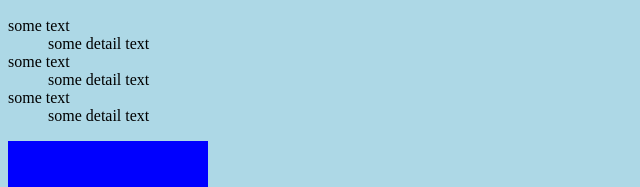
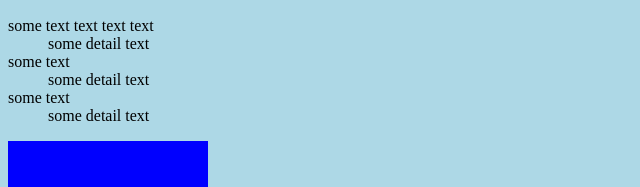
Before and after one commit to modaresi44/FirstHTMLproject, a plain HTML site: page home.html in a window 1280 px wide. Shown: the part 949-1136 px from the top of the page, 0-640 px from the left. Drawn offline with Linux system fonts and the light colour scheme.

Commit message:
changhing some text in home page

```diff
--- a/home.html
+++ b/home.html
@@ -33,7 +33,7 @@
 		<img src="http://www.w3schools.com/images/w3schools_green.jpg" alt="Tutorial image"/>
 
 		<dl>
-			<dt>some text</dt>
+			<dt>some text text text text</dt>
 			<dd>some detail text</dd>
 			<dt>some text</dt>
 			<dd>some detail text</dd>
```
